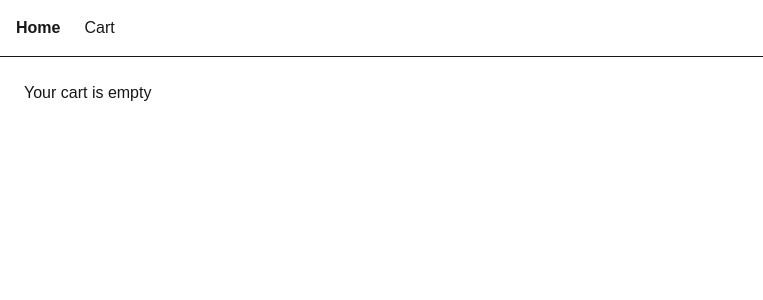
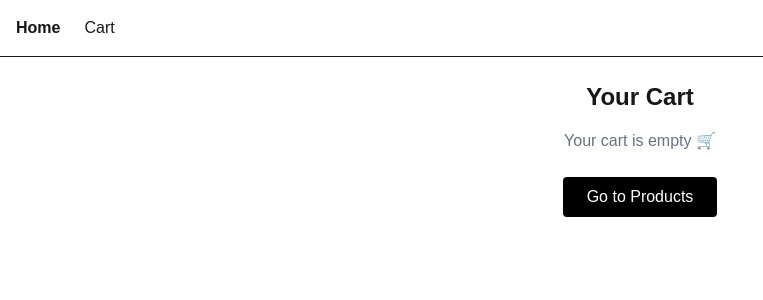
Before and after one commit to amrutha-b-s/ecommerce-next, a Next.js app: page /cart in a window 1280 px wide. Shown: the top 300 px of the page, without its empty margins (0-763 px from the left). Built offline with nearby package versions, Linux system fonts and the light colour scheme.

Commit message:
ui: polish cart page with total price

```diff
--- a/src/app/cart/page.tsx
+++ b/src/app/cart/page.tsx
@@ -1,6 +1,7 @@
 "use client";
 
 import { useEffect, useState } from "react";
+import Link from "next/link";
 
 /* Cart item type */
 type CartItem = {
@@ -13,6 +14,7 @@ type CartItem = {
 export default function CartPage() {
   const [cart, setCart] = useState<CartItem[]>([]);
 
+  // Load cart from localStorage
   useEffect(() => {
     const storedCart = localStorage.getItem("cart");
     if (storedCart) {
@@ -20,43 +22,73 @@ export default function CartPage() {
     }
   }, []);
 
+  // Clear cart
   const clearCart = () => {
     localStorage.removeItem("cart");
     setCart([]);
   };
 
+  // Calculate total price
+  const totalPrice = cart.reduce(
+    (sum, item) => sum + item.price,
+    0
+  );
+
+  // EMPTY CART UI
   if (cart.length === 0) {
-    return <p className="p-6">Your cart is empty</p>;
+    return (
+      <main className="p-6 text-center">
+        <h1 className="text-2xl font-bold mb-4">Your Cart</h1>
+        <p className="text-gray-500 mb-6">Your cart is empty 🛒</p>
+
+        <Link
+          href="/"
+          className="inline-block bg-black text-white px-6 py-2 rounded"
+        >
+          Go to Products
+        </Link>
+      </main>
+    );
   }
 
+  // CART WITH ITEMS
   return (
     <main className="p-6 max-w-3xl mx-auto">
       <h1 className="text-2xl font-bold mb-6">Your Cart</h1>
 
+      <div className="space-y-4">
         {cart.map((item) => (
           <div
             key={item.id}
-          className="flex items-center gap-4 border-b pb-4 mb-4"
+            className="flex items-center gap-4 border p-4 rounded"
           >
             <img
               src={item.image}
               alt={item.title}
-            className="h-20 object-contain"
+              className="w-20 h-20 object-contain"
             />
 
             <div>
               <h2 className="font-semibold">{item.title}</h2>
-            <p>₹ {item.price}</p>
+              <p className="text-gray-600">₹ {item.price}</p>
             </div>
           </div>
         ))}
+      </div>
+
+      {/* Total + Clear Cart */}
+      <div className="mt-6 flex justify-between items-center">
+        <p className="text-lg font-semibold">
+          Total: ₹ {totalPrice.toFixed(2)}
+        </p>
 
         <button
           onClick={clearCart}
-        className="mt-6 px-6 py-2 bg-red-600 text-white rounded"
+          className="px-6 py-2 bg-red-600 text-white rounded hover:bg-red-700 transition"
         >
           Clear Cart
         </button>
+      </div>
     </main>
   );
 }
```
Lines whose indentation alone changed are shown as unchanged.
